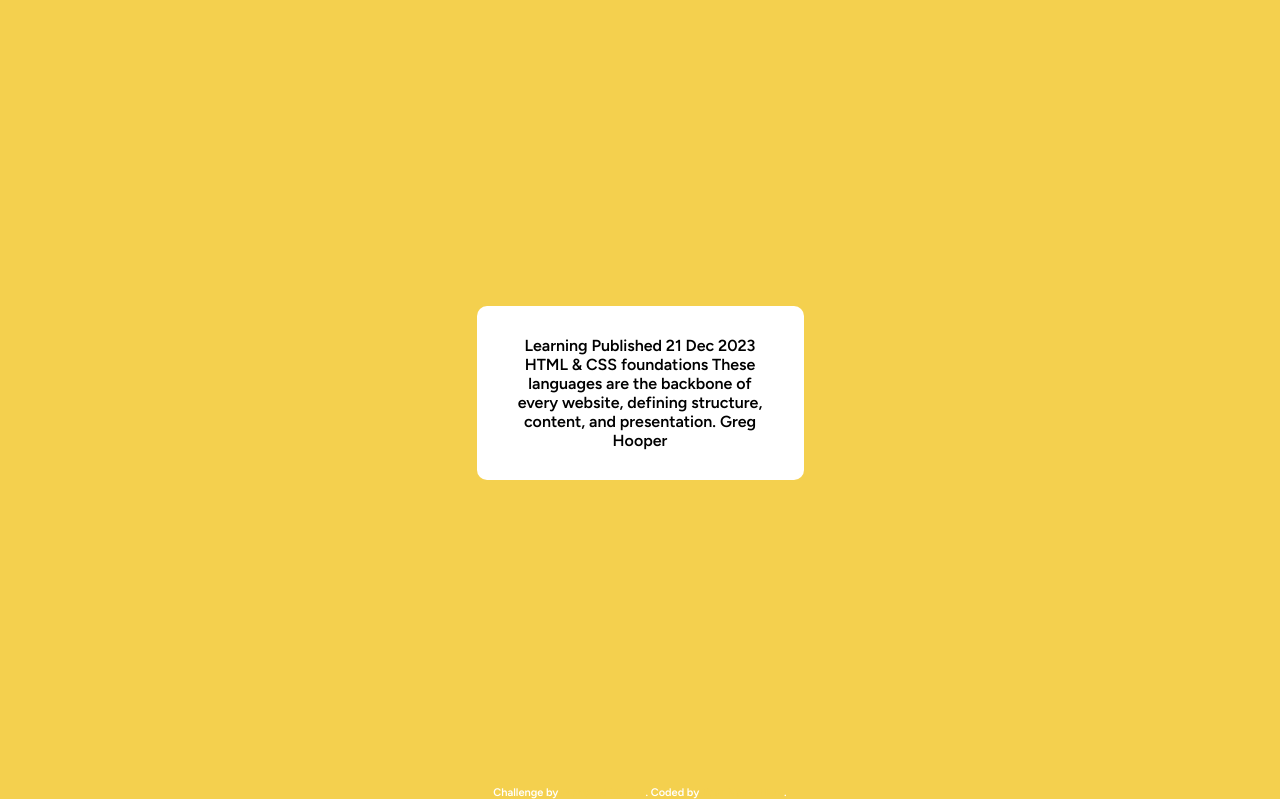
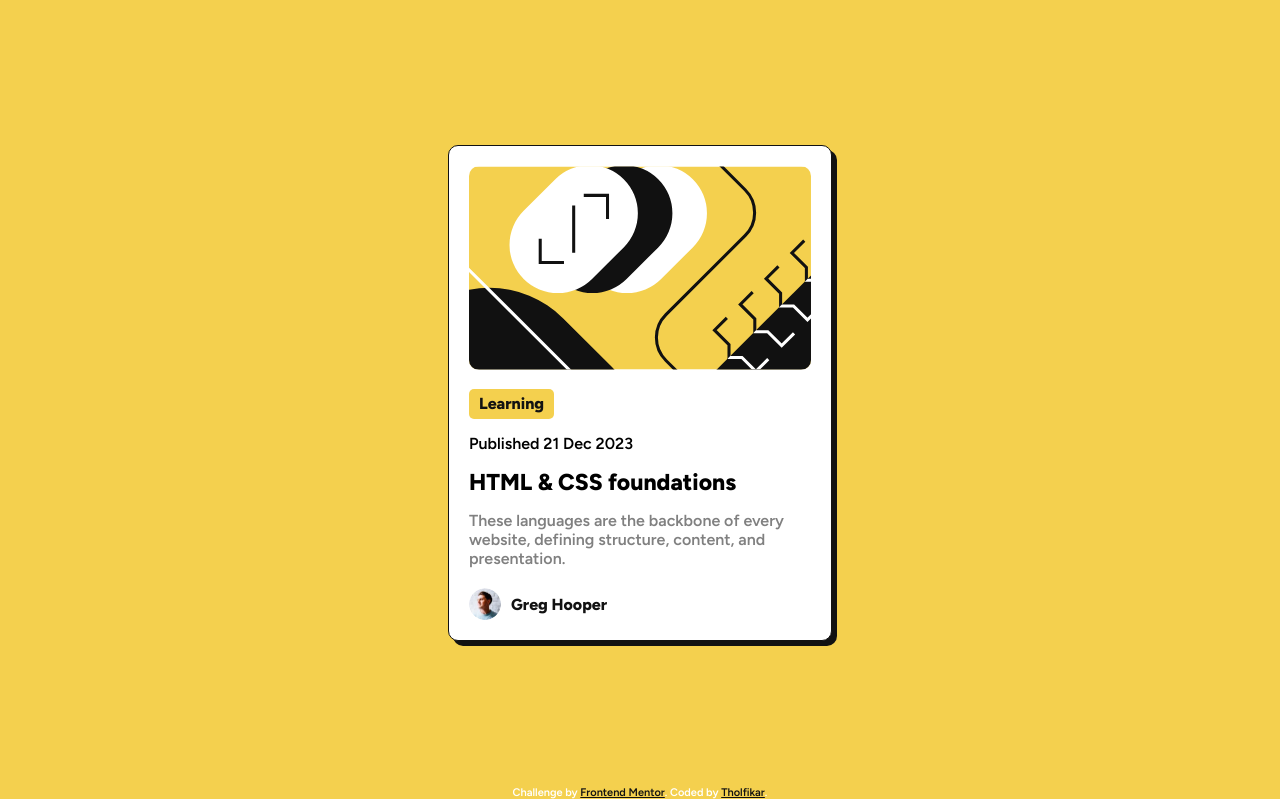
Before and after one commit to Zolfikaar/Blog-preview-card, a plain HTML site: page index.html in a window 1280 px wide. Drawn offline with Linux system fonts and the light colour scheme.

Commit message:
Complete

```diff
--- a/index.html
+++ b/index.html
@@ -18,22 +18,30 @@
 
       <div class="content">
 
-        Learning
+        <div class="image-box">
+          <img src="./assets/images/illustration-article.svg" alt="">
+        </div>
 
-        Published 21 Dec 2023
+        <span class="tag">Learning</span>
 
-        HTML & CSS foundations
+        <p class="pob-date">Published 21 Dec 2023</p>
 
-        These languages are the backbone of every website, defining structure, content, and presentation.
+        <h1 class="title">HTML & CSS foundations</h1>
 
-        Greg Hooper
+        <p class="desc">These languages are the backbone of every website, defining structure, content, and
+          presentation.</p>
+
+        <div class="avatar-box">
+          <img src="./assets/images/image-avatar.webp" alt="">
+          <span class="author-name">Greg Hooper</span>
+        </div>
 
       </div>
     </div>
 
     <div class="attribution">
       Challenge by <a href="https://www.frontendmentor.io?ref=challenge" target="_blank">Frontend Mentor</a>.
-      Coded by <a href="#">Your Name Here</a>.
+      Coded by <a href="https://www.frontendmentor.io/profile/Zolfikaar" target="_blank">Tholfikar</a>.
     </div>
 
   </div>
--- a/style.css
+++ b/style.css
@@ -38,21 +38,54 @@ body{
 }
 
 .content{
-  width: 327px;
+  width: 384px;
   background-color: var(--White);
   display: flex;
   flex-direction: column;
   justify-content: space-evenly;
-  align-items: center;
-  padding: 30px;
+  padding: 20px;
   border-radius: 10px;
-  text-align: center;
+  border: 1px solid var(--Black);
+  box-shadow: 5px 5px 0px 0px var(--Black);
 }
 
+.image-box img{
+  border-radius: 10px;
+  width: 100%;
+}
 
-
-
-
+.tag{
+  display: inline;
+  width: 85px;
+  height: 30px;
+  text-align: center;
+  line-height: 30px;
+  border-radius: 5px;
+  background-color: var(--primary);
+  color: var(--Black);
+  margin: 15px 0;
+  font-weight: bold;
+}
+.title{
+  font-size: 23px;
+  margin: 15px 0;
+}
+.title:hover{color: var(--primary);cursor: pointer;}
+.desc{
+  color: var(--Grey);
+}
+.avatar-box{
+  margin-top: 20px;
+  display: flex;
+  align-items: center;
+}
+.avatar-box img{
+  margin-right: 10px;
+  width: 32px;
+  height: 32px;
+  border-radius: 50%;
+}
+.avatar-box .author-name{color: var(--Black);font-weight: bold;}
 
 .attribution {
   font-size: 11px;
@@ -61,5 +94,5 @@ body{
 }
 
 .attribution a {
-  color: var(--primary);
+  color: var(--Black);
 }
```
Also changed, not shown: design/active-states.jpg (deleted), design/desktop-design.jpg (deleted), design/desktop-preview.jpg (deleted), design/mobile-design.jpg (deleted), 3 other files.
